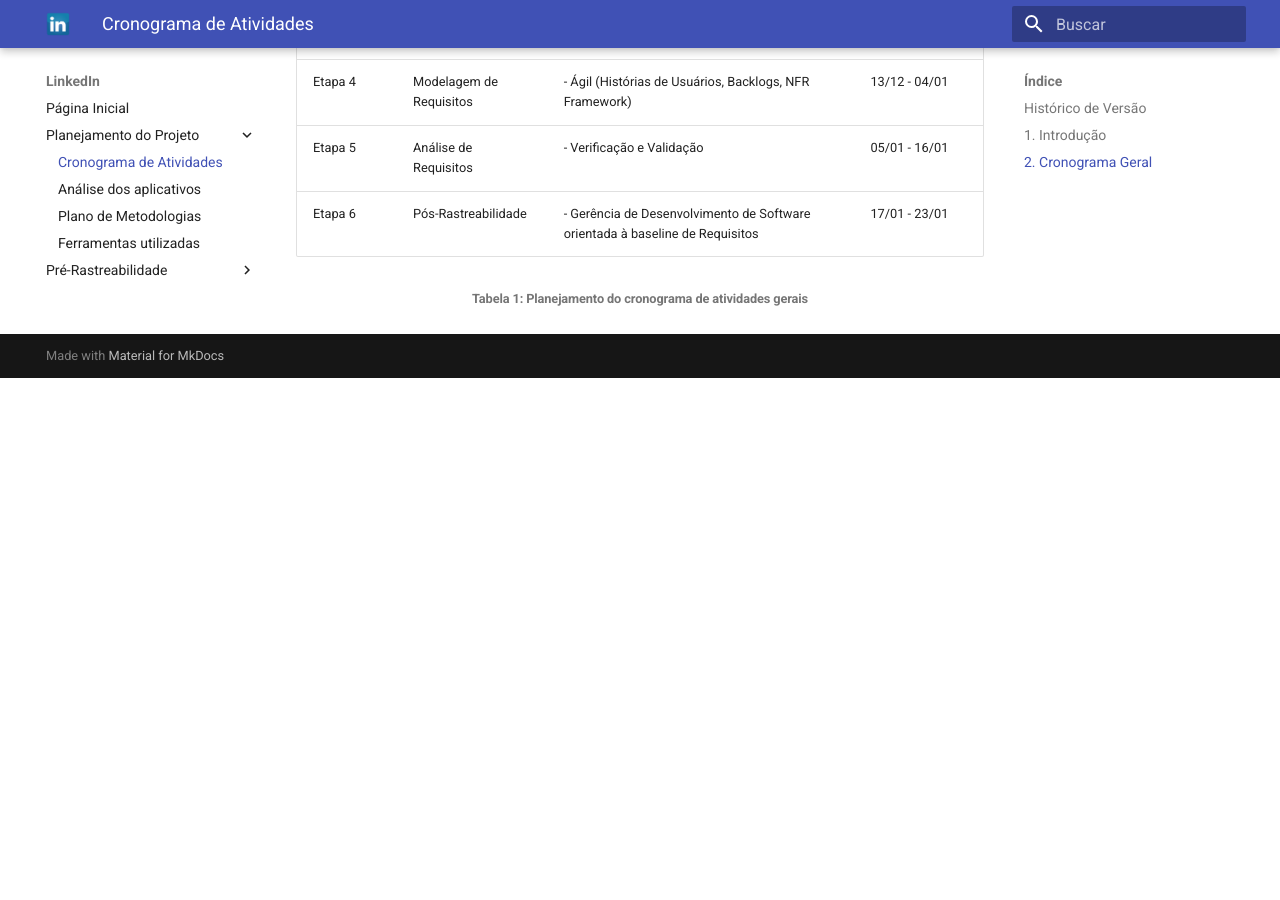
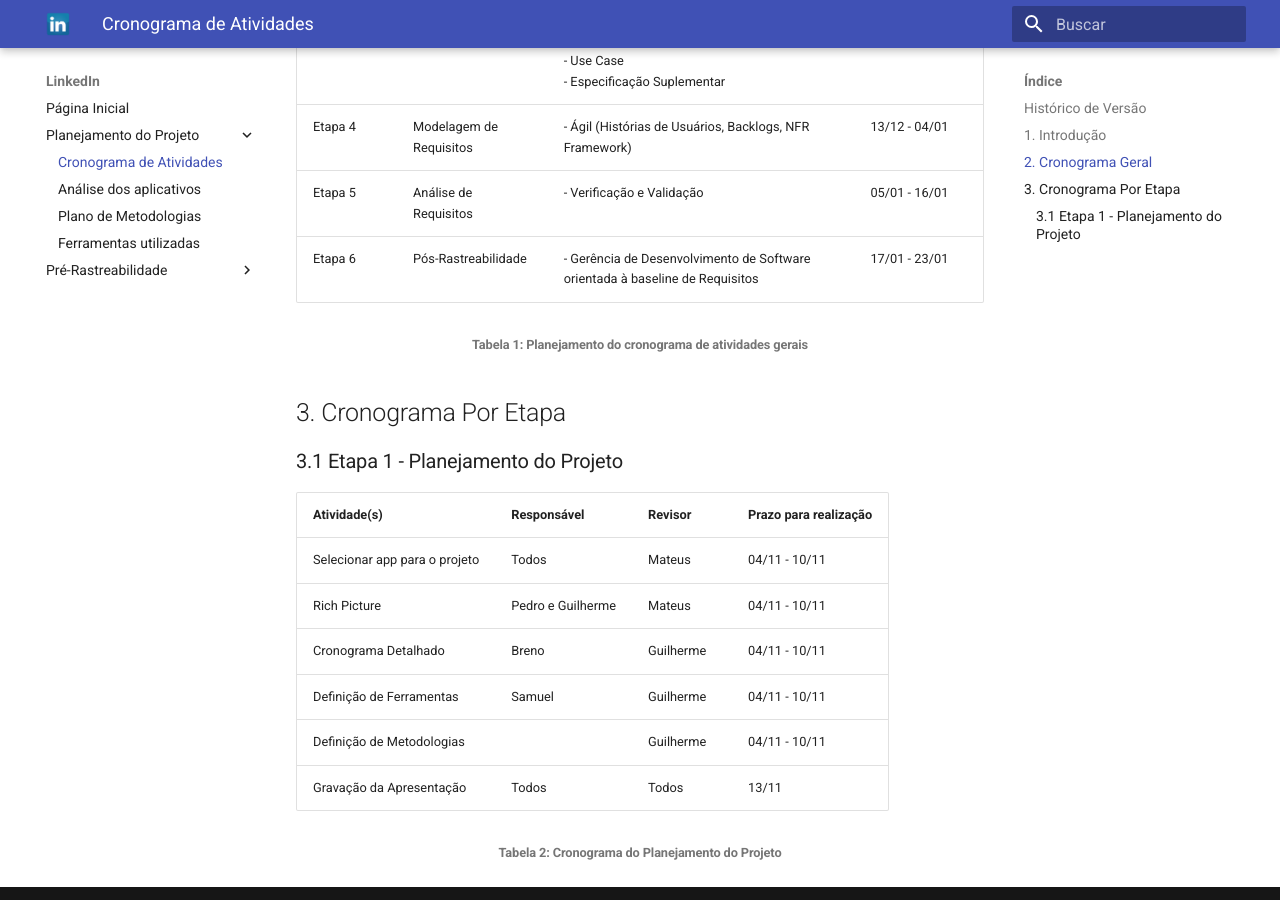
Before and after one commit to Requisitos-de-Software/2022.2-LinkedIn, an MkDocs documentation site: the page built from docs/planejamento/cronograma.md, in a window 1280 px wide and 900 px high, scrolled down 1033 px. Built offline with MkDocs 1.6.1 and Material for MkDocs 9.7.7, drawn with Linux system fonts in a browser that asks for light colours; before the commit the page ends 1411 px from its top, so only the background shows below that; some of the changed text lies outside the part shown.

Commit message:
Adicionando cronograma da primeira etapa

```diff
--- a/docs/planejamento/cronograma.md
+++ b/docs/planejamento/cronograma.md
@@ -5,6 +5,8 @@
 | --- | --- | --- | --- | --- |
 | 0.1 | 08/11/2022 | Criação do Artefato | Mateus Franco | Guilherme Barbosa |
 | 0.2 | 08/11/2022 | Desenvolvimento do Artefato | Mateus Franco | Guilherme Barbosa |
+| 0.3 | 10/11/2022 | Desenvolvimento do Artefato | Breno Henrique | Mateus |
+
 
 ## 1. Introdução
 A partir do plano de ensino disponibilizado no início do semestre, foi formado um cronograma com as principais atividades que a equipe deverá realizar.
@@ -25,3 +27,18 @@ Abaixo segue a Tabela 1 do Planejamento do cronograma de atividades gerais:
 | Etapa 6 | Pós-Rastreabilidade | - Gerência de Desenvolvimento de Software orientada à baseline de Requisitos | 17/01 - 23/01
 
 <h6 align = "center"> Tabela 1: Planejamento do cronograma de atividades gerais </h6>
+
+## 3. Cronograma Por Etapa
+
+### 3.1 Etapa 1 - Planejamento do Projeto
+
+| Atividade(s) | Responsável | Revisor | Prazo para realização |
+| --- | --- | --- | --- |
+| Selecionar app para o projeto | Todos | Mateus | 04/11 - 10/11 |
+| Rich Picture | Pedro e Guilherme | Mateus | 04/11 - 10/11 |
+| Cronograma Detalhado | Breno | Guilherme | 04/11 - 10/11 |
+| Definição de Ferramentas | Samuel | Guilherme | 04/11 - 10/11 |
+| Definição de Metodologias |  | Guilherme | 04/11 - 10/11 |
+| Gravação da Apresentação | Todos | Todos | 13/11 |
+
+<h6 align = "center"> Tabela 2: Cronograma do Planejamento do Projeto </h6>
```
